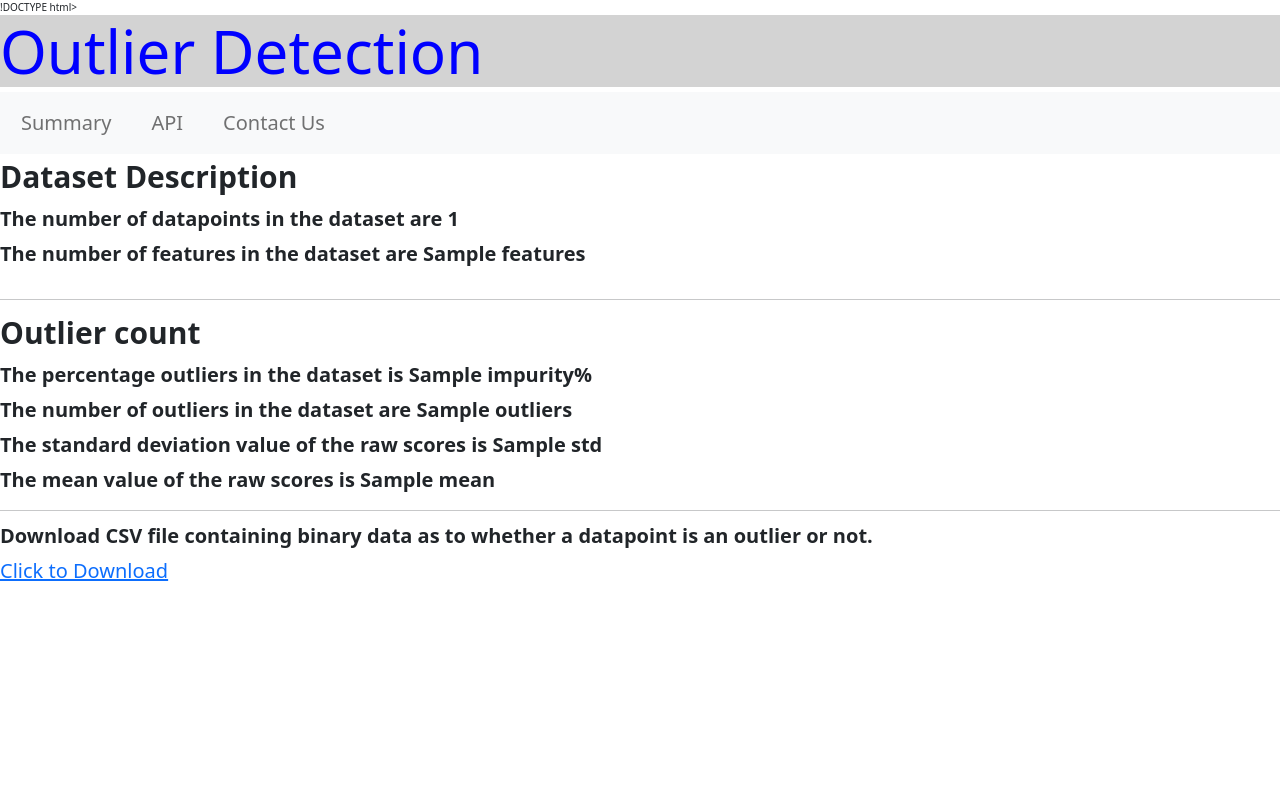
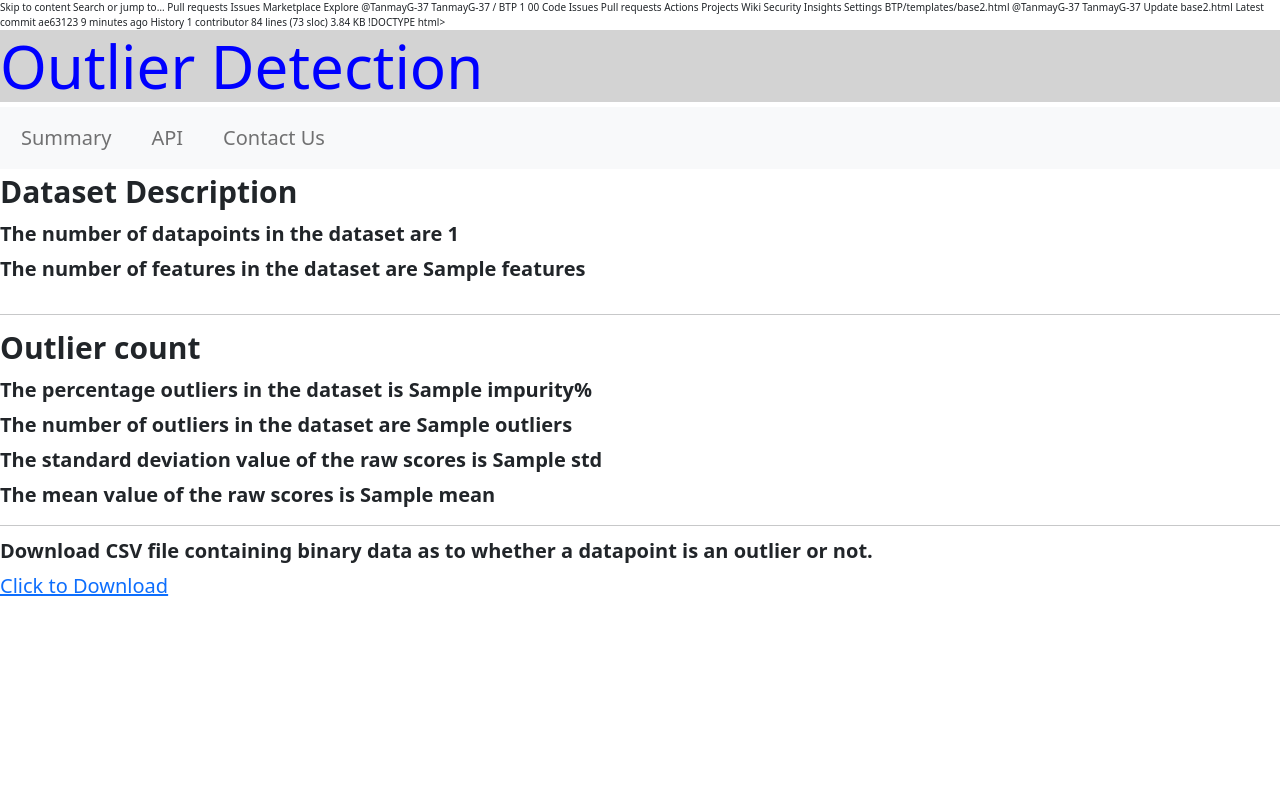
Before and after one commit to TanmayG-37/BTP, a Flask app: template templates/base2.html in a window 1280 px wide. Run offline with Flask 2, Linux system fonts and the light colour scheme; the template is opened without the code that fills it: most values are stand-ins (such as "Sample title", 1, 10 or a date in 2020); some libraries are stand-ins or nearby versions.

Commit message:
Update base2.html

```diff
--- a/templates/base2.html
+++ b/templates/base2.html
@@ -1,4 +1,35 @@
-  !DOCTYPE html>
+Skip to content
+Search or jump to…
+
+Pull requests
+Issues
+Marketplace
+Explore
+
+@TanmayG-37
+TanmayG-37
+/
+BTP
+1
+00
+Code
+Issues
+Pull requests
+Actions
+Projects
+Wiki
+Security
+Insights
+Settings
+BTP/templates/base2.html
+@TanmayG-37
+TanmayG-37 Update base2.html
+Latest commit ae63123 9 minutes ago
+ History
+ 1 contributor
+84 lines (73 sloc)  3.84 KB
+
+!DOCTYPE html>
 <html lang="en">
 <head>
   <link href="https://cdn.jsdelivr.net/npm/bootstrap@5.0.0-beta3/dist/css/bootstrap.min.css" rel="stylesheet" integrity="sha384-eOJMYsd53ii+scO/bJGFsiCZc+5NDVN2yr8+0RDqr0Ql0h+rP48ckxlpbzKgwra6" crossorigin="anonymous">
```
